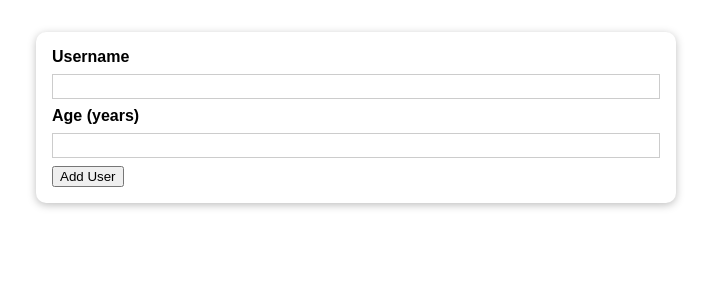
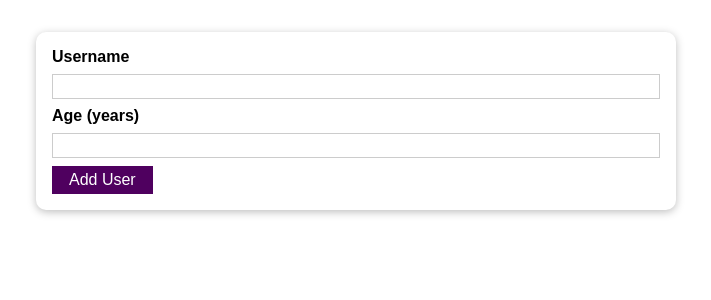
Before and after one commit to ma1379/Student_Tracker_Activity, a React (Create React App) app in the folder 01-starting-project/01-starting-project/: page / in a window 1280 px wide. Shown: the top 300 px of the page, without its empty margins (284-995 px from the left). Built offline with nearby package versions, Linux system fonts and the light colour scheme.

Commit message:
Finished Button

```diff
--- /dev/null
+++ b/01-starting-project/01-starting-project/src/components/UI/Button.js
@@ -0,0 +1,10 @@
+import React from 'react';
+import './Button.css';
+const Button = props => {
+    return(
+        <div>
+        <button type={props.type || "button"} onClick={props.clickHandler}>{props.children}</button>
+        </div>
+    );
+}
+export default Button
--- a/01-starting-project/01-starting-project/src/components/users/AddUser.js
+++ b/01-starting-project/01-starting-project/src/components/users/AddUser.js
@@ -1,6 +1,7 @@
 import React from 'react';
 import './AddUser.css';
 import Card from '../UI/Card';
+import Button from '../UI/Button';
 const AddUser = props => {
     function addUserHandler(event) {
         event.preventDefault();
@@ -12,7 +13,7 @@ const AddUser = props => {
             <input id='username' type='text' className='input'></input>
             <label htmlFor='age' className='label'>Age (years)</label>
             <input id='age' type='number' className='label'></input>
-            <button type='submit'>Add User</button>
+            <Button type='submit'>Add User</Button>
         </form>
         </Card>
     );
```
